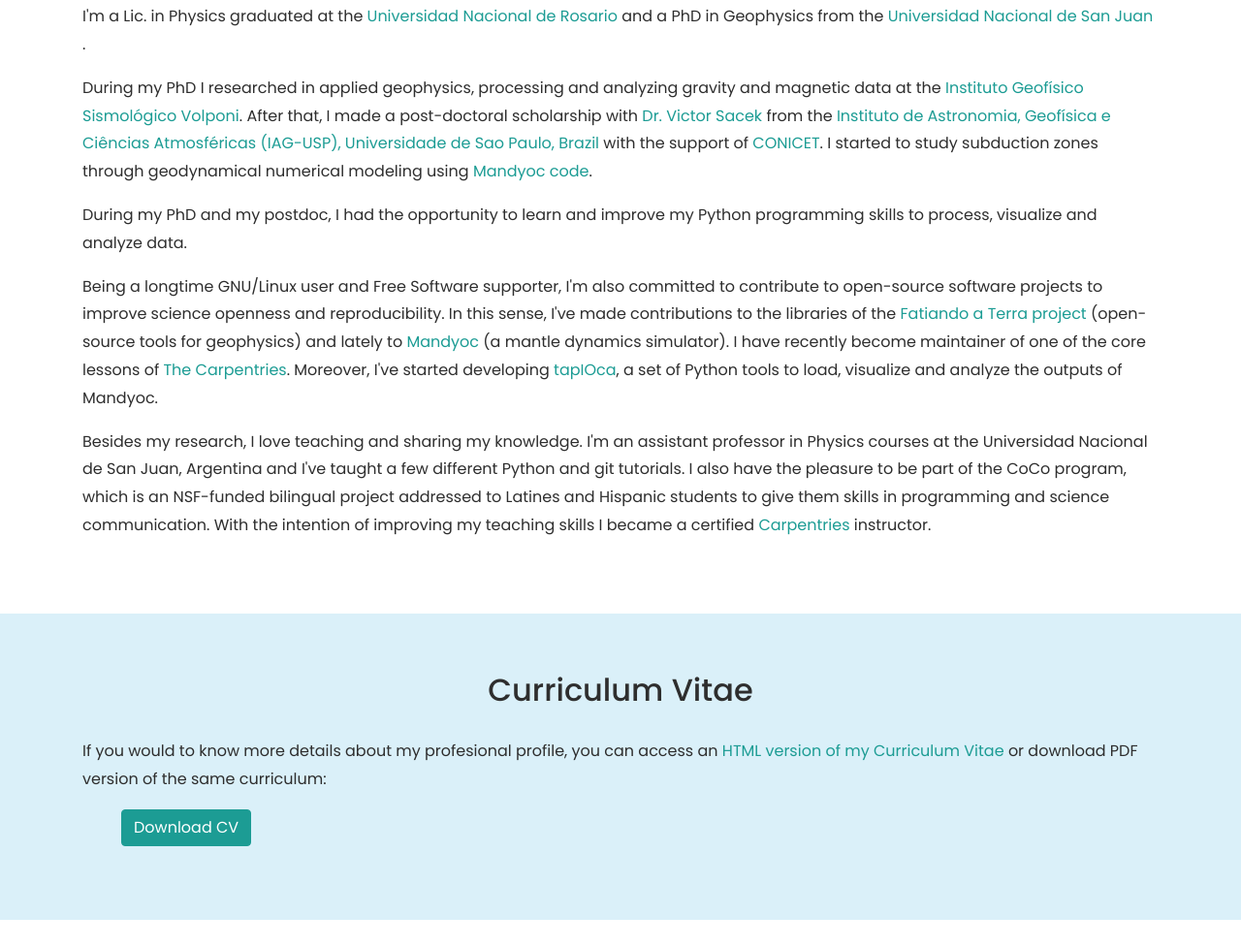
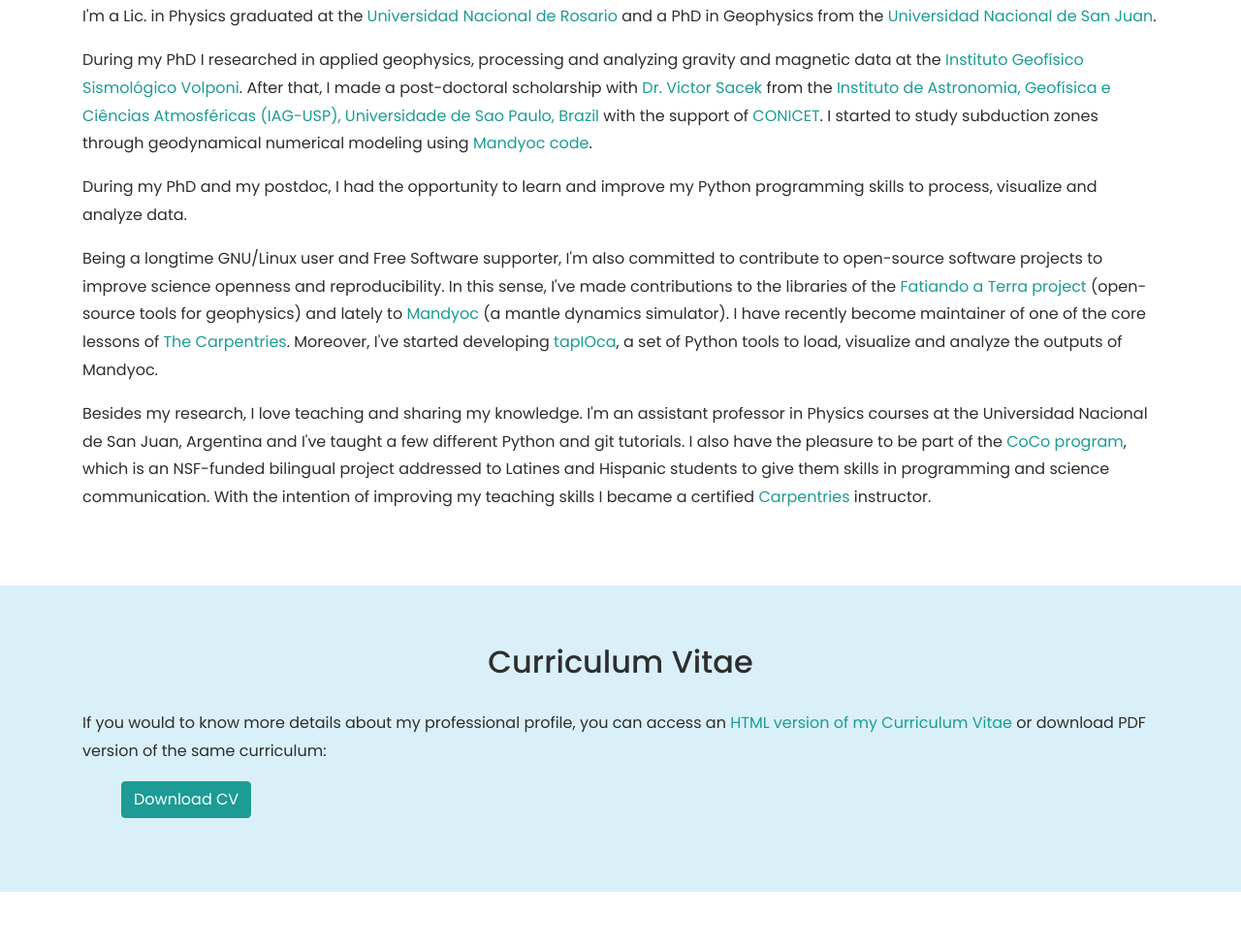
Before and after one commit to aguspesce/aguspesce.ghithub.io, a plain HTML site: page aboutme.html in a window 1280 px wide. Shown: the part 186-1163 px from the top of the page at 97% size. Drawn offline with nearby package versions, Linux system fonts and the light colour scheme; files whose address does not match are found by name.

Commit message:
Fix typos, add coco description and change cv path

```diff
--- a/aboutme.html
+++ b/aboutme.html
@@ -87,7 +87,7 @@
             <a href="https://unr.edu.ar/">Universidad Nacional de Rosario</a>
             and a PhD in Geophysics from the
             <a href="https://www.unsj.edu.ar/">
-              Universidad Nacional de San Juan </a
+              Universidad Nacional de San Juan</a
             >.
           </p>
           <p>
@@ -134,10 +134,11 @@
             an assistant professor in Physics courses at the Universidad
             Nacional de San Juan, Argentina and I've taught a few different
             Python and git tutorials. I also have the pleasure to be part of the
-            CoCo program, which is an NSF-funded bilingual project addressed to
-            Latines and Hispanic students to give them skills in programming and
-            science communication. With the intention of improving my teaching
-            skills I became a certified
+            <a href="https://www.codecommunicate.org/"> CoCo program</a>, which
+            is an NSF-funded bilingual project addressed to Latines and Hispanic
+            students to give them skills in programming and science
+            communication. With the intention of improving my teaching skills I
+            became a certified
             <a href="https://carpentries.org/">Carpentries</a> instructor.
           </p>
         </div>
@@ -148,7 +149,7 @@
         <div class="container">
           <h2>Curriculum Vitae</h2>
           <p>
-            If you would to know more details about my profesional profile, you
+            If you would to know more details about my professional profile, you
             can access an
             <a href="https://aguspesce.github.io/cv">
               HTML version of my Curriculum Vitae
@@ -160,7 +161,7 @@
               <a
                 class="btn btn-primary"
                 role="button"
-                href="https://raw.githubusercontent.com/aguspesce/cv/gh-pages/cv_en.pdf"
+                href="https://raw.githubusercontent.com/aguspesce/cv-latex/gh-pages/resume.pdf"
                 >Download CV
               </a>
             </li>
```
